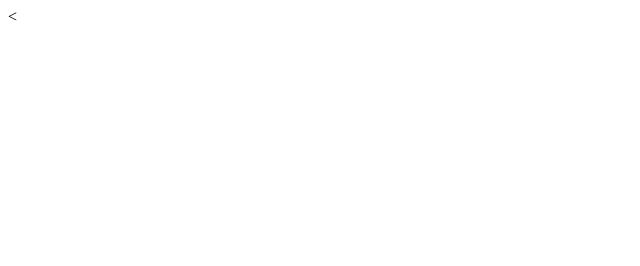
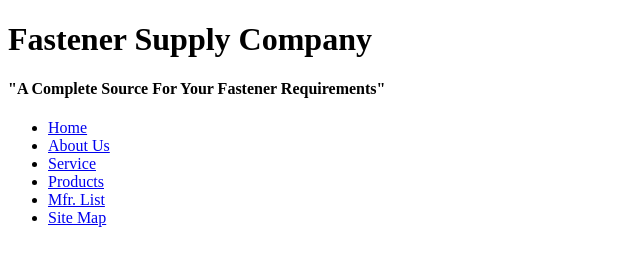
Before and after one commit to JeffwPotter/Fastener-Supply-Project, a plain HTML site: page index.html in a window 1280 px wide. Shown: the whole page, without its empty margins (0-640 px from the left). Drawn offline with Linux system fonts and the light colour scheme.

Commit message:
Updated index.html with headers and nav bar base

```diff
--- a/index.html
+++ b/index.html
@@ -1,5 +1,20 @@
 <!DOCTYPE html>
+<HTML>
 <head>
   <title>Fastener Supply Company</title>
 </head>
-<
+<body>
+  <div class = "top_nav_bar">
+    <h1>Fastener Supply Company</h1>
+    <h4>"A Complete Source For Your Fastener Requirements"</h4>
+    <ul>
+      <li><a href = #>Home</a></li>
+      <li><a href = #>About Us</a></li>
+      <li><a href = #> Service</a></li>
+      <li><a href = #> Products</a></li>
+      <li><a href = #> Mfr. List</a></li>
+      <li><a href = #> Site Map</a></li>
+    </ul>
+  </div>
+</body>
+</html>
```
